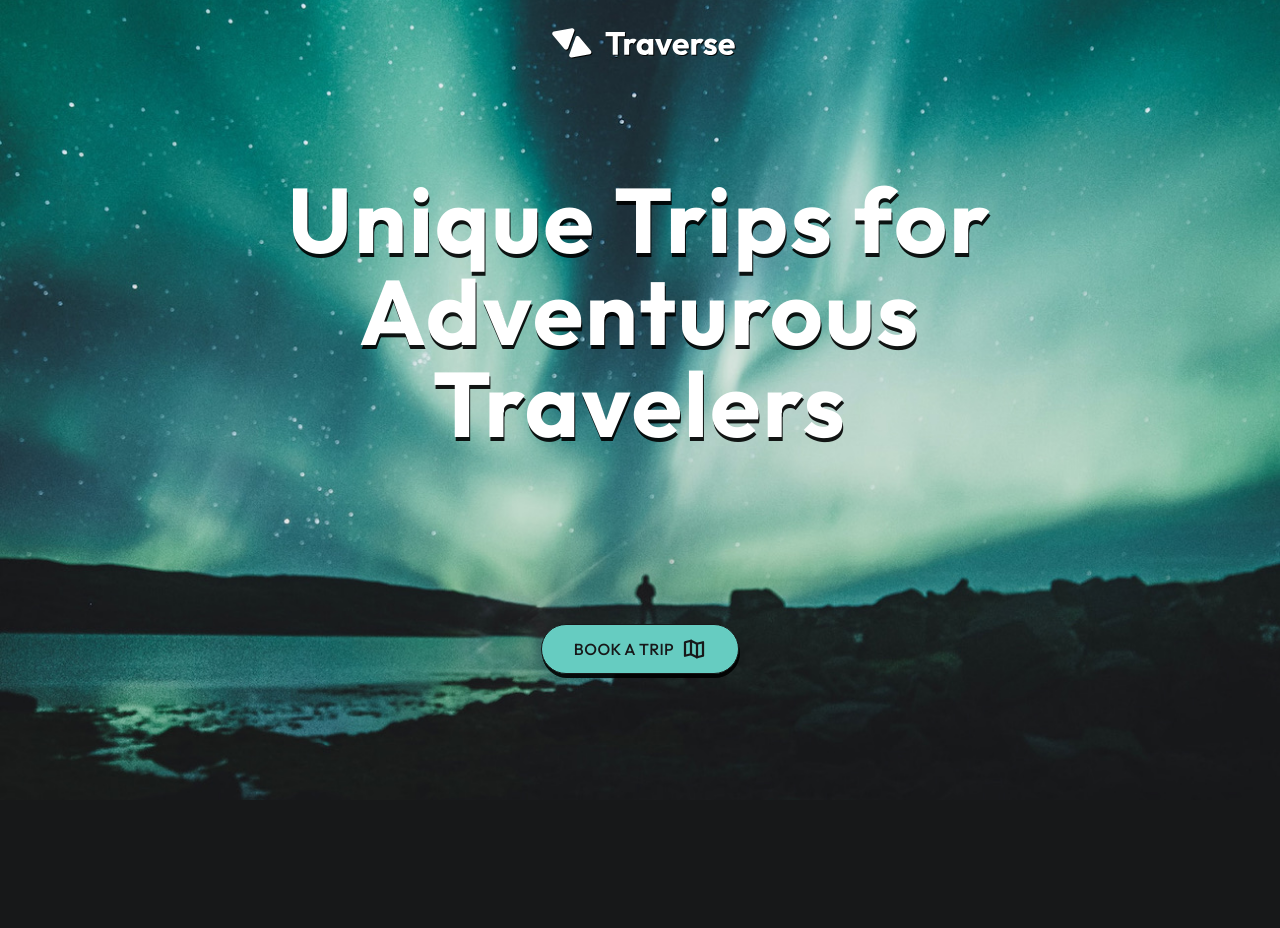
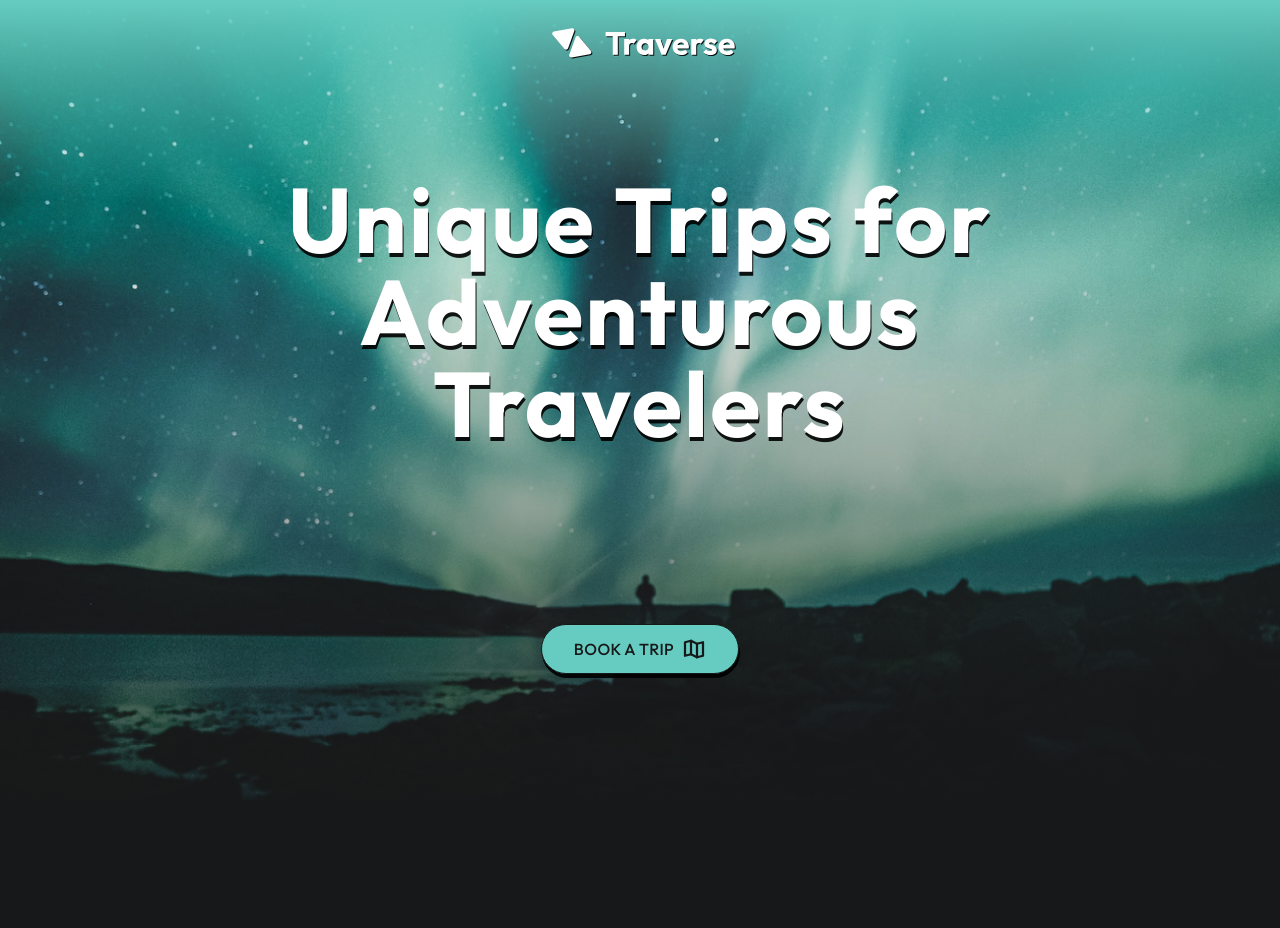
Before and after one commit to KeithChasen/vite-tailwind-parallax, a website built with Vite: page index.html in a window 1280 px wide. Before the commit the page ends 800 px from the top, so only its background shows below. Built offline with nearby package versions, Linux system fonts and the light colour scheme.

Commit message:
absolute positioned blur gradient for header

```diff
--- a/index.html
+++ b/index.html
@@ -35,6 +35,8 @@
       <header
               class="min-h-screen flex flex-col justify-evenly items-center relative"
       >
+        <div class="absolute bg-gradient-to-b inset-0 bottom-3/4 from-accent to-transparent"></div>
+        <div class="absolute bg-gradient-to-t inset-0 top-1/3 -bottom-32 from-bkg/80 to-transparent"></div>
         <img
                 sizes="(min-width: 500px) 480w, 650w, 800w, 1300w"
                 srcset="./images/hero-xs.jpg 480w, ./images/hero-sm.jpg 650w, ./images/hero-md.jpg 800w, ./images/hero-lg.jpg 1300w"
```
